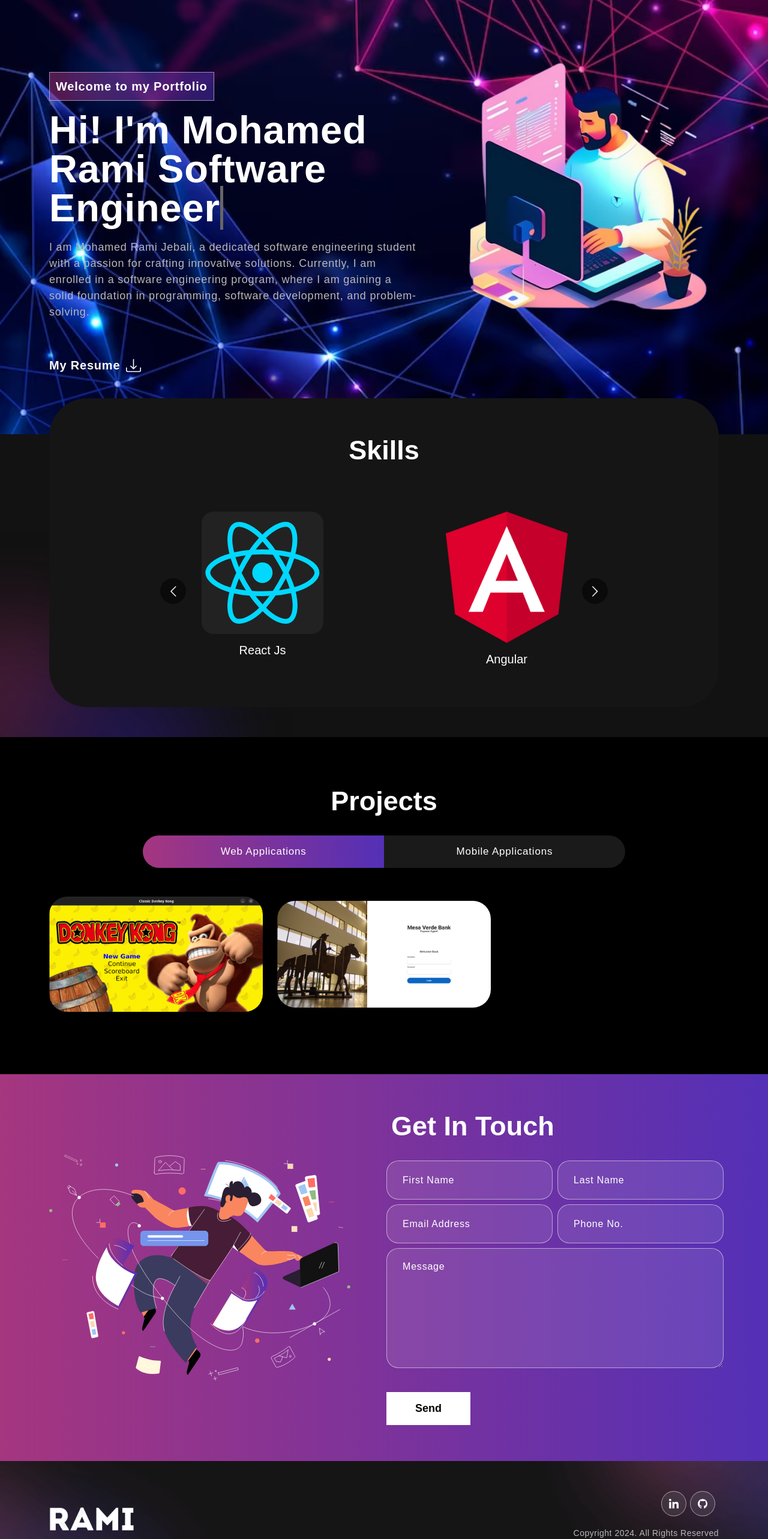
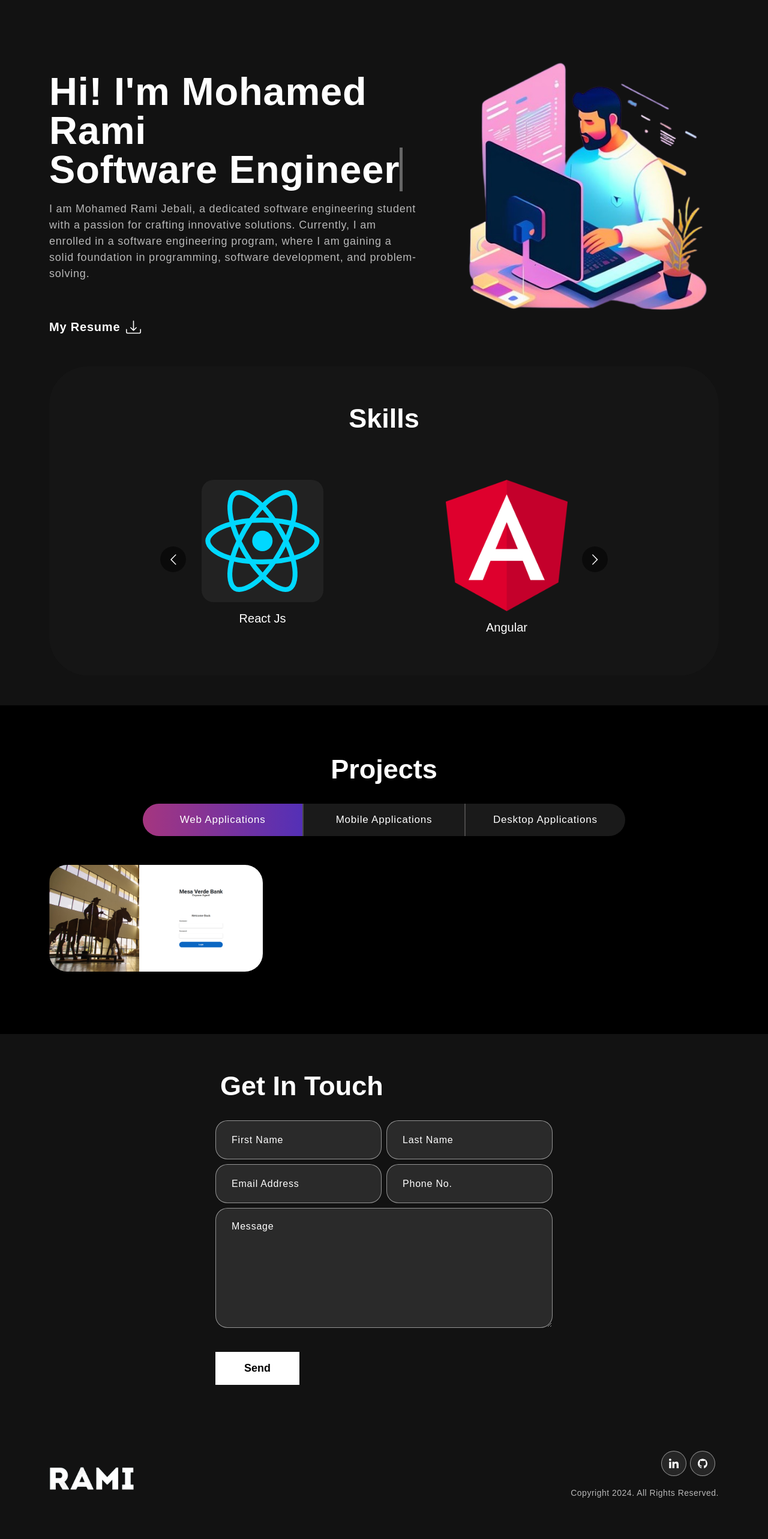
Before and after one commit to jebalirami7/My-Portfolio, a React (Create React App) app: page / in a window 1280 px wide. Shown: the part 140-2706 px from the top of the page at 60% size. Built offline with nearby package versions, Linux system fonts and the light colour scheme.

Commit message:
Change styles

```diff
--- a/src/App.css
+++ b/src/App.css
@@ -240,7 +240,7 @@
 .banner {
   margin-top: 0;
   padding: 260px 0 100px 0;
-  background-image: url('./assets/img/bg.avif');
+  /* background-image: url('./assets/img/bg.avif'); */
   background-position: top center;
   background-size: cover;
   background-repeat: no-repeat;
@@ -249,7 +249,8 @@
   font-weight: 700;
   letter-spacing: 0.8px;
   padding: 8px 10px;
-  background: linear-gradient(90.21deg, rgba(170, 54, 124, 0.5) -5.91%, rgba(74, 47, 189, 0.5) 111.58%);
+  background: linear-gradient(90.21deg, #0dcaf061 -5.91%, rgb(74 47 189 / 71%) 111.58%);
+  /* background: linear-gradient(90.21deg, rgba(170, 54, 124, 0.5) -5.91%, rgba(74, 47, 189, 0.5) 111.58%); */
   border: 1px solid rgba(255, 255, 255, 0.5);
   font-size: 20px;
   margin-bottom: 16px;
@@ -376,8 +377,13 @@
   background-color: rgb(255 255 255 / 10%);
   overflow: hidden;
 }
+@media (max-width: 768px) {
+  .project .nav.nav-pills {
+    width: 100%;
+  }
+}
 .project .nav.nav-pills .nav-item {
-  width: 50%;
+  width: 33.33%;
 }
 .project .nav.nav-pills .nav-link {
   background-color: transparent;
@@ -412,7 +418,7 @@
     border: 1px solid rgba(255, 255, 255, 1);
 } */
 .nav-link#projects-tabs-tab-first {
-  /* border: 1px solid rgba(255, 255, 255, 0.5); */
+  border-right: 2px solid rgb(74, 73, 73);
   border-radius: 55px 0px 0px 55px;
 }
 /* .nav-link#projects-tabs-tab-second {
@@ -420,7 +426,7 @@
   border-bottom: 1px solid rgba(255, 255, 255, 0.5);
 } */
 .nav-link#projects-tabs-tab-third {
-  border: 1px solid rgba(255, 255, 255, 0.5);
+  border-left: 2px solid rgb(74, 73, 73);
   border-radius: 0 55px 55px 0;
 }
 .proj-imgbx {
@@ -498,8 +504,11 @@
 
 /************ Projects Css ************/
 .contact {
-  background: linear-gradient(90.21deg, #AA367C -5.91%, #4A2FBD 111.58%);
+  /* background: linear-gradient(90.21deg, #AA367C -5.91%, #4A2FBD 111.58%); */
   padding: 60px 0;
+}
+.contact .row {
+  justify-content: center
 }
 .contact img {
   width: 92%;
@@ -571,7 +580,7 @@
 /************ Footer Css ************/
 .footer {
   padding: 50px 0;
-  background-image: url('./assets/img/footer-bg.png');
+  /* background-image: url('./assets/img/footer-bg.png'); */
   background-position: center center;
   background-size: cover;
   background-repeat: no-repeat;
--- a/src/components/Banner.js
+++ b/src/components/Banner.js
@@ -55,8 +55,8 @@
             <TrackVisibility>
               {({ isVisible }) =>
               <div className={isVisible ? "animate__animated animate__fadeIn" : ""}>
-                <span className="tagline">Welcome to my Portfolio</span>
-                <h1>{`Hi! I'm Mohamed Rami`} <span className="txt-rotate" data-rotate='[ "Software Engineer", "Web Developer" ]'><span className="wrap">{text}</span></span></h1>
+                {/* <span className="tagline">Welcome to my Portfolio</span> */}
+                <h1>{`Hi! I'm Mohamed Rami`} <br/> <span className="txt-rotate" data-rotate='[ "Software Engineer", "Web Developer" ]'><span className="wrap">{text}</span></span></h1>
                   <p>
                     I am Mohamed Rami Jebali, a dedicated software engineering student with a passion for crafting innovative solutions. Currently, I am enrolled in a software engineering program, where I am gaining a solid foundation in programming, software development, and problem-solving.
                   </p>
--- a/src/components/Contact.js
+++ b/src/components/Contact.js
@@ -26,35 +26,37 @@
   const handleSubmit = async (e) => {
     e.preventDefault();
     setButtonText("Sending...");
-    console.log(formDetails)
-    let response = await fetch("http://localhost:5000/contact", {
-      method: "POST",
-      headers: {
-        "Content-Type": "application/json;charset=utf-8",
-      },
-      body: JSON.stringify(formDetails),
-    });
-    setButtonText("Send");
-    let result = await response.json();
-    setFormDetails(formInitialDetails);
-    if (result.code === 200) {
-      setStatus({ succes: true, message: 'Message sent successfully'});
-    } else {
-      setStatus({ succes: false, message: 'Something went wrong, please try again later.'});
-    }
+    // console.log(formDetails)
+    // let response = await fetch("http://localhost:5000/contact", {
+    //   method: "POST",
+    //   headers: {
+    //     "Content-Type": "application/json;charset=utf-8",
+    //   },
+    //   body: JSON.stringify(formDetails),
+    // });
+    // setButtonText("Send");
+    // let result = await response.json();
+    // setFormDetails(formInitialDetails);
+    // if (result.code === 200) {
+    //   setStatus({ succes: true, message: 'Message sent successfully'});
+    // } else {
+    //   setStatus({ succes: false, message: 'Something went wrong, please try again later.'});
+    // }
+
+    setTimeout(() => setButtonText("Send"), 2000);
   };
 
   return (
     <section className="contact" id="connect">
       <Container>
         <Row className="align-items-center">
-          <Col size={12} md={6}>
+          {/* <Col size={12} md={6}>
             <TrackVisibility>
               {({ isVisible }) =>
                 <img className={isVisible ? "animate__animated animate__zoomIn" : ""} src={contactImg} alt="Contact Us"/>
               }
             </TrackVisibility>
-          </Col>
+          </Col> */}
           <Col size={12} md={6}>
             <TrackVisibility>
               {({ isVisible }) =>
--- a/src/components/Footer.js
+++ b/src/components/Footer.js
@@ -28,7 +28,7 @@
                 <img src={github} alt="Icon" />
               </a>
             </div>
-            <p>Copyright 2024. All Rights Reserved</p>
+            <p>Copyright 2024. All Rights Reserved.</p>
           </Col>
         </Row>
       </Container>
--- a/src/components/Projects.js
+++ b/src/components/Projects.js
@@ -19,14 +19,6 @@
     //   }
     // },
     {
-      title: "Claasic Donkey Kong",
-      description: "A classic 2D game using Java and JavaFx.",
-      imgUrl: donkeyKong,
-      links: {
-        repo: "https://github.com/jebalirami7/Classic-Donkey-Kong",
-      }
-    },
-    {
       title: "Mesa Verde Bank",
       description: "Complaints Management Website For a Bank.",
       imgUrl: mesaVerde,
@@ -39,6 +31,17 @@
 
   const mobileProjects = [
 
+  ];
+
+  const desktopProjects = [
+    {
+      title: "Claasic Donkey Kong",
+      description: "A classic 2D game using Java and JavaFx.",
+      imgUrl: donkeyKong,
+      links: {
+        repo: "https://github.com/jebalirami7/Classic-Donkey-Kong",
+      }
+    },
   ];
 
   return (
@@ -60,6 +63,9 @@
                     </Nav.Item>
                     <Nav.Item>
                       <Nav.Link eventKey="second">Mobile Applications</Nav.Link>
+                    </Nav.Item>
+                    <Nav.Item>
+                      <Nav.Link eventKey="third">Desktop Applications</Nav.Link>
                     </Nav.Item>
                   </Nav>
                   <Tab.Content id="slideInUp" className={isVisible ? "animate__animated animate__slideInUp" : ""}>
@@ -103,6 +109,26 @@
                         </p>
                       }
                     </Tab.Pane>
+                    <Tab.Pane eventKey="third">
+                      {
+                        desktopProjects.length > 0 ?
+                          <Row>
+                          {
+                            desktopProjects.map((project, index) => {
+                              return (
+                                  <ProjectCard
+                                  key={index}
+                                  {...project}
+                                  />
+                              )
+                            })
+                          }
+                        </Row> :
+                        <p>
+                          No Apps At The Moment.
+                        </p>
+                      }
+                    </Tab.Pane>
                   </Tab.Content>
                 </Tab.Container>
               </div>}
@@ -110,7 +136,7 @@
           </Col>
         </Row>
       </Container>
-      <img className="background-image-right" src={colorSharp2} alt=""></img>
+      {/* <img className="background-image-right" src={colorSharp2} alt=""></img> */}
     </section>
   )
 }
--- a/src/components/Skills.js
+++ b/src/components/Skills.js
@@ -70,7 +70,7 @@
           </div>
         </div>
       </div>
-      <img className="background-image-left" src={colorSharp} alt="" />
+      {/* <img className="background-image-left" src={colorSharp} alt="" /> */}
     </section>
   );
 };
```
